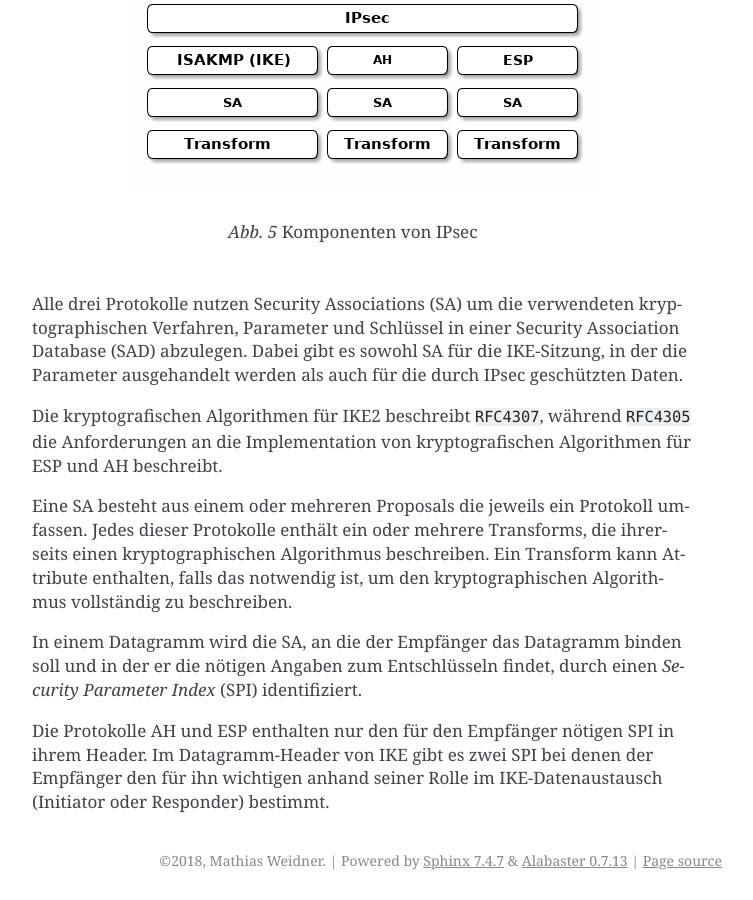
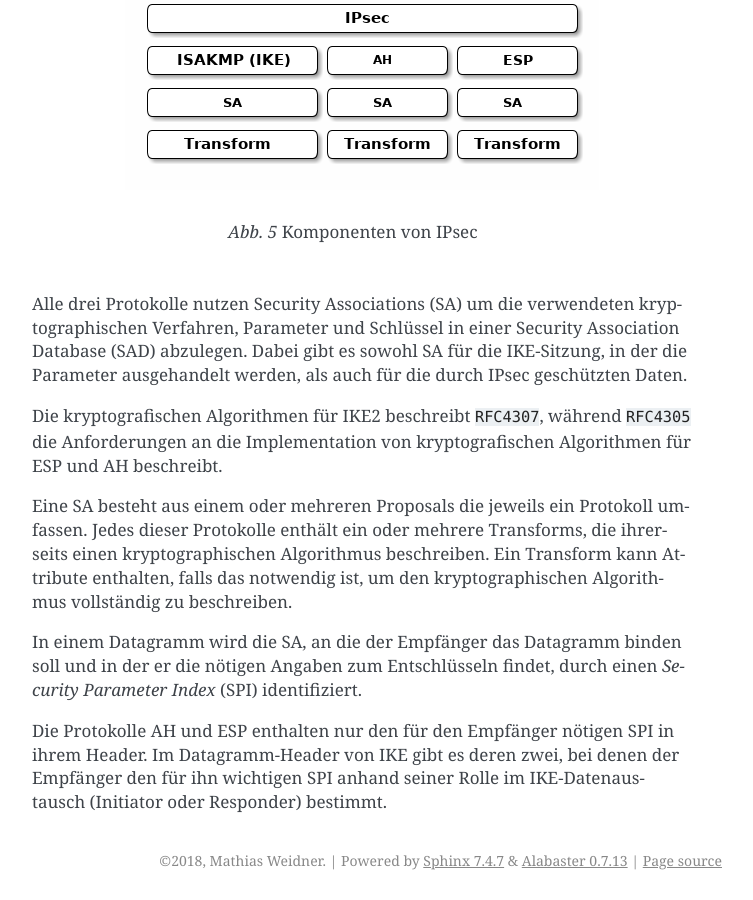
Before and after one commit to matwei-books/Fehlersuche-bei-IPsec-VPN-mit-IKEv2, a Sphinx documentation site: the page built from source/ikev2/ueberblick.rst, in a window 1280 px wide and 900 px high, scrolled down 1777 px. Shown: the whole window, without its empty margins (388-1141 px from the left). Built offline with Sphinx 7.4.7, drawn with Linux system fonts in a browser that asks for light colours; cross-references to code outside the pages are shown as plain code; some of the changed text lies outside the part shown.

Commit message:
Text überarbeitet

```diff
--- a/source/ikev2/ueberblick.rst
+++ b/source/ikev2/ueberblick.rst
@@ -2,7 +2,7 @@
 Überblick
 =========
 
-IPsec bietet für IP-Traffic Schutz vor Ausspähung und Veränderung.
+IPsec bietet Schutz vor Ausspähung und Veränderung für IP-Traffic.
 Die grundlegende Architektur für IPsec-konforme Systeme ist in RFC4301
 beschrieben (siehe :cite:`RFC4301`).
 Eine IPsec-Implementation kann in einem Host arbeiten, als Security
@@ -91,7 +91,7 @@
 Alle drei Protokolle nutzen Security Associations (SA) um die
 verwendeten kryptographischen Verfahren, Parameter und Schlüssel in
 einer Security Association Database (SAD) abzulegen. Dabei gibt es sowohl
-SA für die IKE-Sitzung, in der die Parameter ausgehandelt werden als
+SA für die IKE-Sitzung, in der die Parameter ausgehandelt werden, als
 auch für die durch IPsec geschützten Daten.
 
 Die kryptografischen Algorithmen für IKE2 beschreibt :cite:`RFC4307`,
@@ -109,6 +109,6 @@
 durch einen *Security Parameter Index* (SPI) identifiziert.
 
 Die Protokolle AH und ESP enthalten nur den für den Empfänger nötigen SPI
-in ihrem Header. Im Datagramm-Header von IKE gibt es zwei SPI bei denen
-der Empfänger den für ihn wichtigen anhand seiner Rolle im
+in ihrem Header. Im Datagramm-Header von IKE gibt es deren zwei, bei denen
+der Empfänger den für ihn wichtigen SPI anhand seiner Rolle im
 IKE-Datenaustausch (Initiator oder Responder) bestimmt.
```
Also changed, not shown: other parts of source/ikev2/ueberblick.rst (+2 -2 lines).
